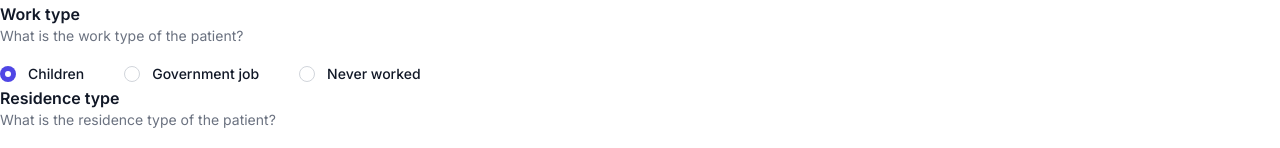
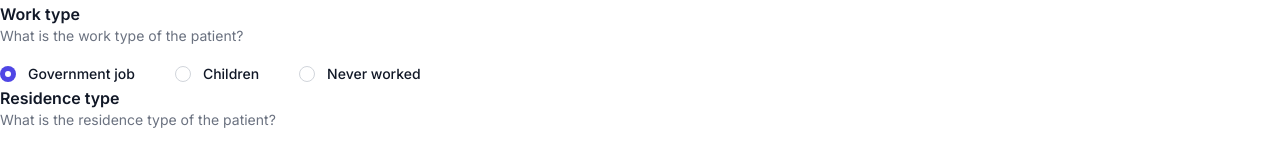
Before and after one commit to Remi-deronzier/mediml-front, a React (Vite) app: page / in a window 1280 px wide. Shown: the part 402-550 px from the top of the page. Built offline with nearby package versions, Linux system fonts and the light colour scheme; the HTML template or start-up script is replaced by a standard one.

Commit message:
feat(choices): make the government job the default choice for the work type

```diff
--- a/src/features/stroke/domain/choices.ts
+++ b/src/features/stroke/domain/choices.ts
@@ -47,13 +47,13 @@ export const everMarriedChoices: RadioChoice[] =
 
 export const workTypeChoices: RadioChoice[] = [
   {
-    id: 'children',
-    title: 'Children',
+    id: 'govt-job',
+    title: 'Government job',
     isDefault: true,
   },
   {
-    id: 'govt-job',
-    title: 'Government job',
+    id: 'children',
+    title: 'Children',
   },
   {
     id: 'never-worked',
```
